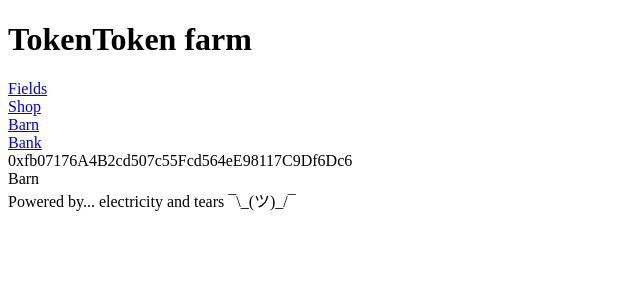
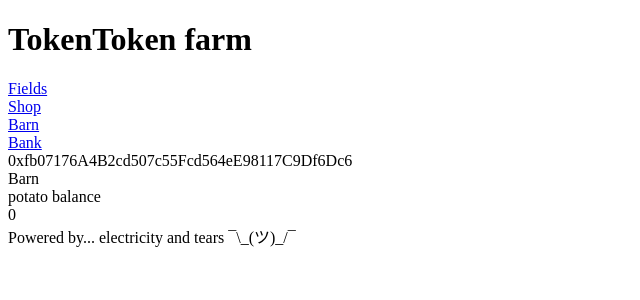
Before and after one commit to jsonDoge/t2-app, a Next.js app: page /barn in a window 1280 px wide. Shown: the top 300 px of the page, without its empty margins (0-640 px from the left). Built offline with nearby package versions, Linux system fonts and the light colour scheme.

Commit message:
add barn page and service for product viewing

```diff
--- a/pages/barn.tsx
+++ b/pages/barn.tsx
@@ -1,12 +1,31 @@
-import React from 'react';
+import React, { useEffect, useState } from 'react';
 import type { NextPage } from 'next';
+import { IWalletContext, useWallet } from '../context/wallet';
+import { getProductBalance } from '../services/barn';
+import plantTypes from '../constants/plantTypes';
 
-const Barn: NextPage = () => (
-  <main className="flex flex-col items-center justify-top w-full h-full flex-1 px-20 mt-20 text-center">
-    <div className="mb-2">
-      <span>Barn</span>
-    </div>
-  </main>
-);
+const Barn: NextPage = () => {
+  const { isLoading, wallet }: IWalletContext = useWallet();
+  const [balance, setbalance] = useState(0);
+
+  useEffect(() => {
+    if (!isLoading && wallet?.address) {
+      getProductBalance(wallet?.address, plantTypes.POTATO).then(setbalance)
+    }
+  }, [isLoading])
+
+  return (
+    <main className="flex flex-col items-center justify-top w-full h-full flex-1 px-20 mt-20 text-center">
+      <div className="mb-2 border-b w-full">
+        <div>Barn</div>
+        <div>{isLoading}</div>
+      </div>
+      <div className="mb-2">
+        <div>potato balance</div>
+        <div>{balance}</div>
+      </div>
+    </main>
+  );
+};
 
 export default Barn;
--- /dev/null
+++ b/services/barn.ts
@@ -0,0 +1,20 @@
+// services
+import { getContract } from './web3Utils';
+
+// constants
+import ContractTypes from '../constants/contractTypes';
+import { getProductAddress } from './utils';
+
+export const getProductBalance = async (address: string, plantType: string): Promise<number> => {
+  const productAddress = getProductAddress(plantType);
+
+  const options = { isSignerRequired: false };
+  const product = getContract(
+    productAddress,
+    ContractTypes.ERC20,
+    options
+  );
+
+  const balance = await product.balanceOf(address);
+  return balance.toNumber();
+}
```
